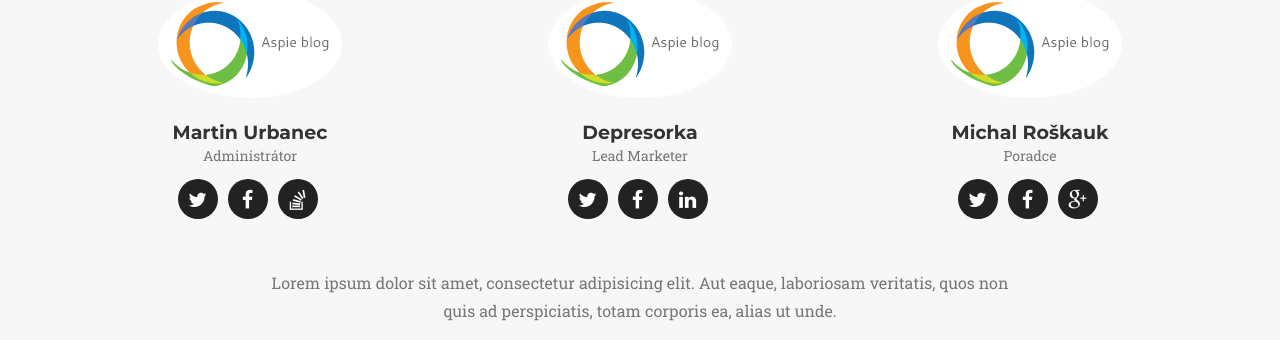
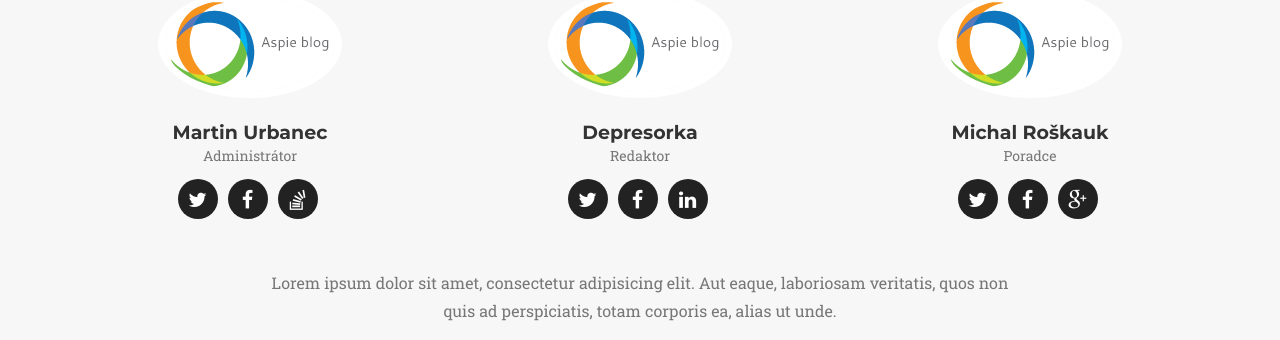
Before and after one commit to urbanecm/jekyll, a Jekyll site: the page built from index.html, in a window 1280 px wide and 900 px high, scrolled down 4737 px. Shown: the part 114-454 px from the top of the window. Built offline with Jekyll 4.4.1, drawn with Linux system fonts in a browser that asks for light colours; some web fonts are replaced.

Commit message:
Přidání sociálních kontaktů na administrátora

```diff
--- a/_config.yml
+++ b/_config.yml
@@ -19,15 +19,15 @@ people:
   position: Administrátor
   social:
     - title: twitter
-      url: #
+      url: https://twitter.com/martin_urbanec
     - title: facebook
-      url: #
+      url: https://www.facebook.com/martin.urbanec.545
     - title: stack-overflow
       url: #
 
 - name: Depresorka
   pic: 1
-  position: Lead Marketer
+  position: Redaktor
   social:
     - title: twitter
       url: #
@@ -50,9 +50,9 @@ people:
 # Social networks usernames (many more available: google-plus, flickr, dribbble, pinterest, instagram, tumblr, linkedin, etc.)
 social:
   - title: twitter
-    url: http://twitter.com/jekyllrb
+    url: http://twitter.com/aspie12321
   - title: facebook
-    url:
+    url: http://facebook.com/aspie12321
   - title: stack-overflow
     url: http://stackoverflow.com/questions/tagged/jekyll
   - title: bitbucket
```
